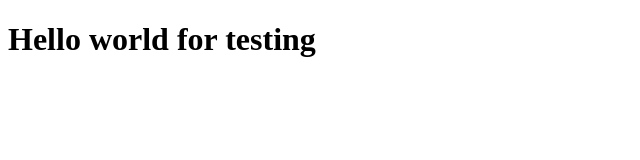
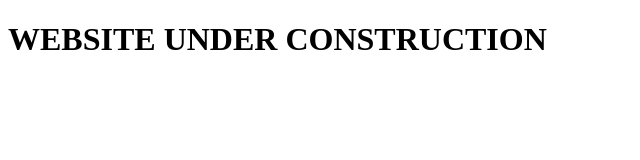
Before and after one commit to juanisimus/juanisimus.github.io, a plain HTML site: page index.html in a window 1280 px wide. Shown: the whole page, without its empty margins (0-640 px from the left). Drawn offline with Linux system fonts and the light colour scheme.

Commit message:
Update index.html

```diff
--- a/index.html
+++ b/index.html
@@ -6,6 +6,6 @@
     <title>Document</title>
 </head>
 <body>
-    <h1>Hello world for testing</h1>
+    <h1>WEBSITE UNDER CONSTRUCTION</h1>
 </body>
 </html>
```
